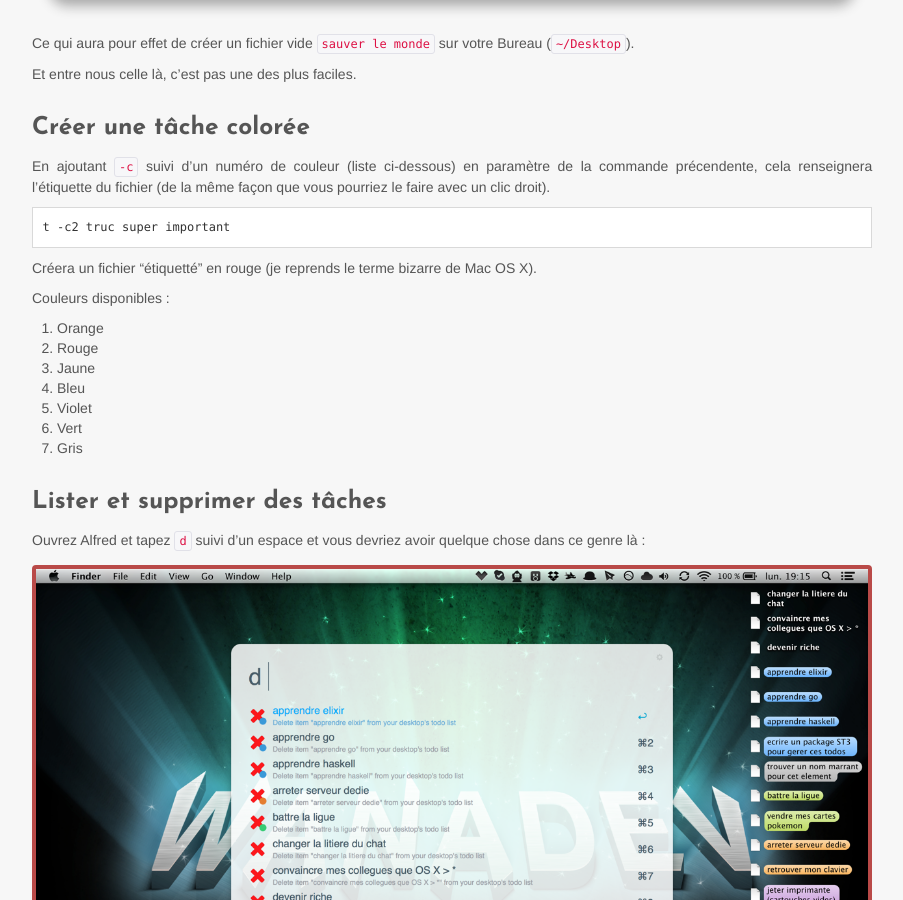
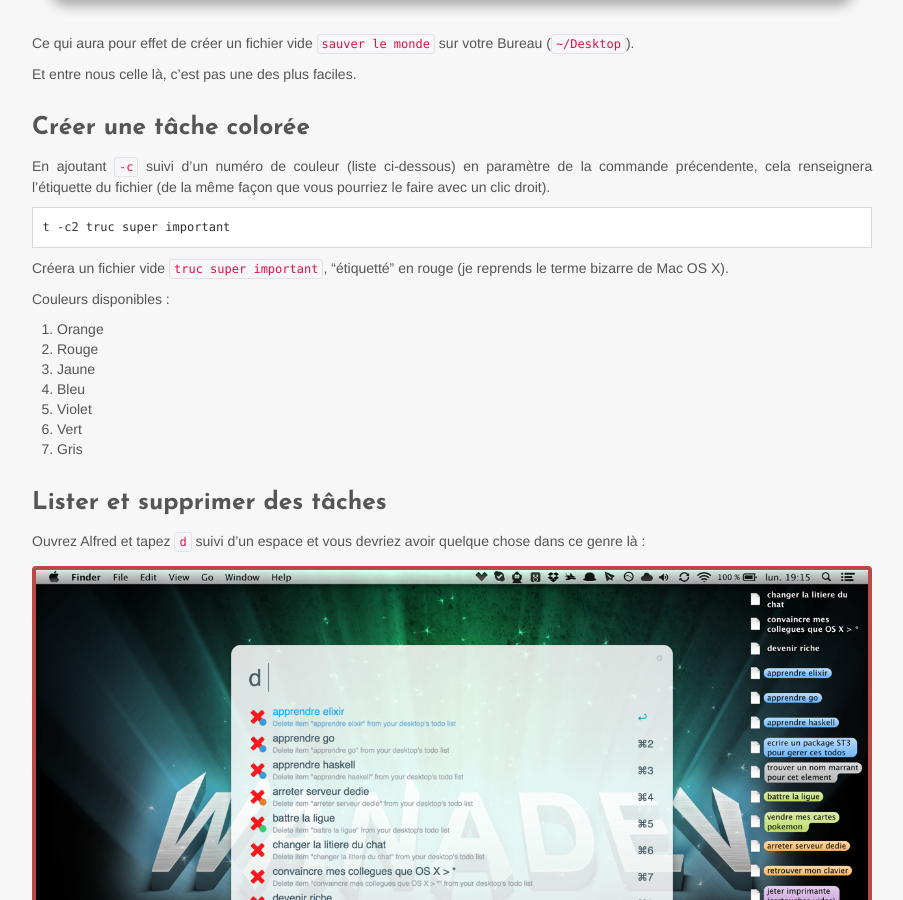
Before and after one commit to Pym/pym.github.io, a Jekyll site: the page built from _posts/2013-08-22-transformez-votre-bureau-en-todo-list-avec-alfred.md, in a window 1280 px wide and 900 px high, scrolled down 1509 px. Shown: the whole window, without its empty margins (43-946 px from the left). Built offline with Jekyll 4.4.1, drawn with Linux system fonts in a browser that asks for light colours; comment, search, counter and statistics services are not loaded.

Commit message:
Mod: edit post #5

```diff
--- a/_posts/2013-08-22-transformez-votre-bureau-en-todo-list-avec-alfred.md
+++ b/_posts/2013-08-22-transformez-votre-bureau-en-todo-list-avec-alfred.md
@@ -66,7 +66,7 @@ En ajoutant `-c` suivi d'un numéro de couleur (liste ci-dessous) en paramètre
 
     t -c2 truc super important
 
-Créera un fichier "étiquetté" en rouge (je reprends le terme bizarre de Mac OS X).
+Créera un fichier vide `truc super important`, "étiquetté" en rouge (je reprends le terme bizarre de Mac OS X).
 
 Couleurs disponibles :
 
```
